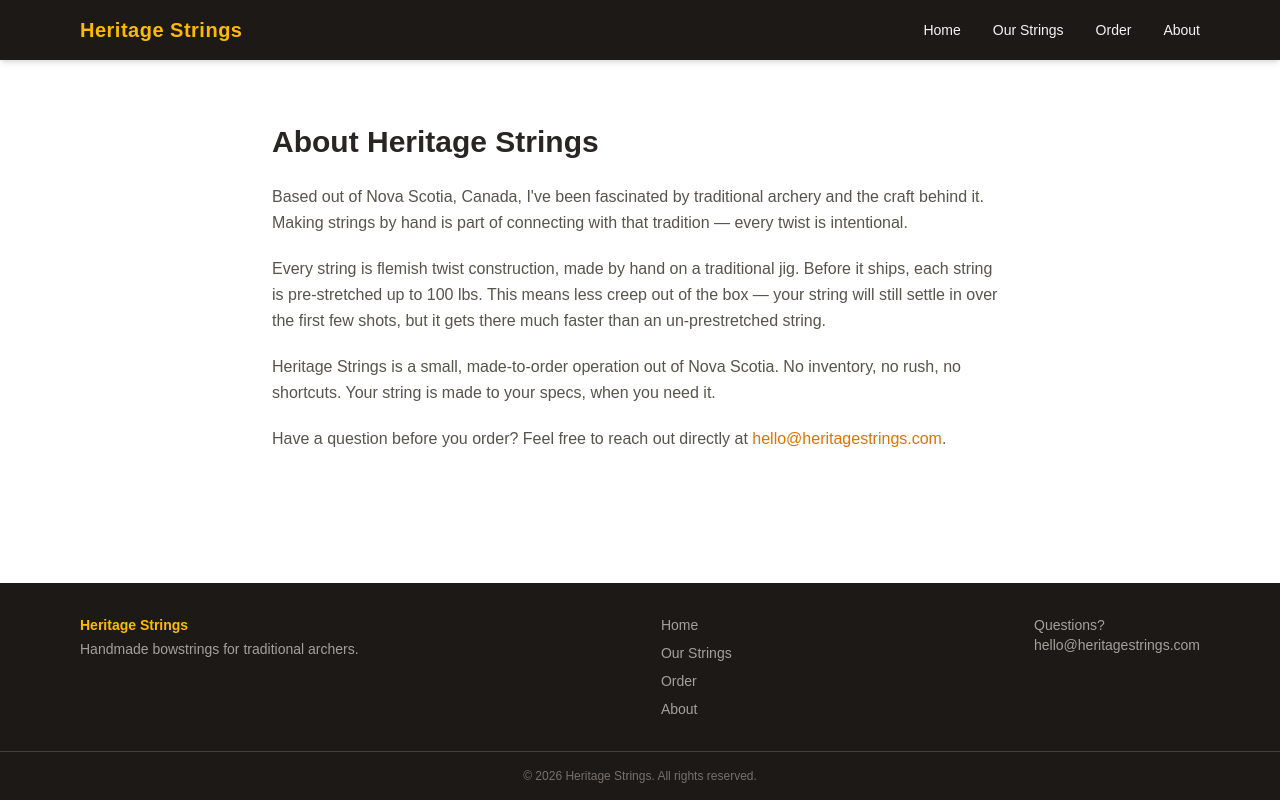
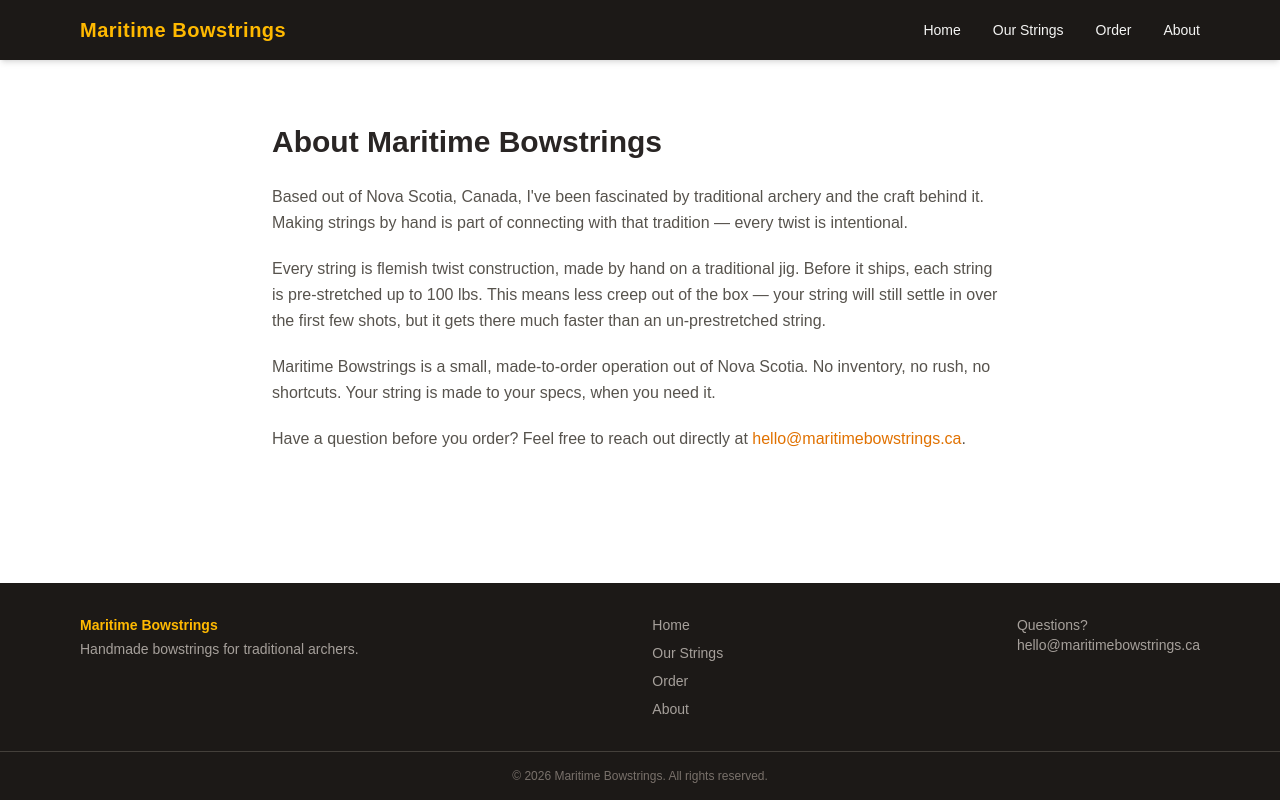
Before and after one commit to Cascodex/bowstrings-website, a Next.js app: page /about in a window 1280 px wide. Built offline with nearby package versions, Linux system fonts and the light colour scheme.

Commit message:
Rename brand: Heritage Strings -> Maritime Bowstrings

```diff
--- a/src/app/about/page.tsx
+++ b/src/app/about/page.tsx
@@ -1,14 +1,14 @@
 import type { Metadata } from 'next';
 
 export const metadata: Metadata = {
-  title: 'About | Heritage Strings',
-  description: 'About the maker behind Heritage Strings.',
+  title: 'About | Maritime Bowstrings',
+  description: 'About the maker behind Maritime Bowstrings.',
 };
 
 export default function AboutPage() {
   return (
     <main className="max-w-3xl mx-auto px-4 py-16">
-      <h1 className="text-3xl font-bold text-stone-800 mb-6">About Heritage Strings</h1>
+      <h1 className="text-3xl font-bold text-stone-800 mb-6">About Maritime Bowstrings</h1>
       <div className="space-y-5 text-stone-600 leading-relaxed">
         <p>
           Based out of Nova Scotia, Canada, I&apos;ve been fascinated by traditional archery and the
@@ -22,16 +22,16 @@ export default function AboutPage() {
           than an un-prestretched string.
         </p>
         <p>
-          Heritage Strings is a small, made-to-order operation out of Nova Scotia. No inventory,
+          Maritime Bowstrings is a small, made-to-order operation out of Nova Scotia. No inventory,
           no rush, no shortcuts. Your string is made to your specs, when you need it.
         </p>
         <p>
           Have a question before you order? Feel free to reach out directly at{' '}
           <a
-            href="mailto:hello@heritagestrings.com"
+            href="mailto:hello@maritimebowstrings.ca"
             className="text-amber-600 hover:underline"
           >
-            hello@heritagestrings.com
+            hello@maritimebowstrings.ca
           </a>
           .
         </p>
--- a/src/app/layout.tsx
+++ b/src/app/layout.tsx
@@ -15,7 +15,7 @@ const geistMono = Geist_Mono({
 });
 
 export const metadata: Metadata = {
-  title: 'Heritage Strings — Handmade Bowstrings',
+  title: 'Maritime Bowstrings — Handmade Bowstrings',
   description:
     'Custom handmade bowstrings for longbows and recurves. Made to order by an archer who cares about quality.',
 };
--- a/src/app/order/page.tsx
+++ b/src/app/order/page.tsx
@@ -2,7 +2,7 @@ import OrderForm from '@/components/order/OrderForm';
 import type { Metadata } from 'next';
 
 export const metadata: Metadata = {
-  title: 'Order a Bowstring | Heritage Strings',
+  title: 'Order a Bowstring | Maritime Bowstrings',
   description: 'Order a custom handmade bowstring for your longbow or recurve.',
 };
 
--- a/src/app/strings/page.tsx
+++ b/src/app/strings/page.tsx
@@ -3,7 +3,7 @@ import Link from 'next/link';
 import type { Metadata } from 'next';
 
 export const metadata: Metadata = {
-  title: 'Our Strings | Heritage Strings',
+  title: 'Our Strings | Maritime Bowstrings',
   description: 'Browse handmade bowstring options — materials, colors, and configurations.',
 };
 
--- a/src/components/home/Features.tsx
+++ b/src/components/home/Features.tsx
@@ -30,7 +30,7 @@ export default function Features() {
     <section className="py-20 px-4 bg-stone-50">
       <div className="max-w-6xl mx-auto">
         <h2 className="text-3xl font-bold text-stone-800 text-center mb-12">
-          Why Heritage Strings?
+          Why Maritime Bowstrings?
         </h2>
         <div className="grid grid-cols-1 sm:grid-cols-2 lg:grid-cols-4 gap-8">
           {features.map((feature) => (
--- a/src/components/layout/Footer.tsx
+++ b/src/components/layout/Footer.tsx
@@ -5,7 +5,7 @@ export default function Footer() {
     <footer className="bg-stone-900 text-stone-400 text-sm mt-auto">
       <div className="max-w-6xl mx-auto px-4 py-8 flex flex-col md:flex-row justify-between gap-6">
         <div>
-          <p className="text-amber-400 font-semibold mb-1">Heritage Strings</p>
+          <p className="text-amber-400 font-semibold mb-1">Maritime Bowstrings</p>
           <p>Handmade bowstrings for traditional archers.</p>
         </div>
         <nav className="flex flex-col gap-2">
@@ -17,15 +17,15 @@ export default function Footer() {
         <div>
           <p>Questions?</p>
           <a
-            href="mailto:hello@heritagestrings.com"
+            href="mailto:hello@maritimebowstrings.ca"
             className="hover:text-stone-100 transition-colors"
           >
-            hello@heritagestrings.com
+            hello@maritimebowstrings.ca
           </a>
         </div>
       </div>
       <div className="border-t border-stone-700 text-center py-4 text-xs text-stone-500">
-        © {new Date().getFullYear()} Heritage Strings. All rights reserved.
+        © {new Date().getFullYear()} Maritime Bowstrings. All rights reserved.
       </div>
     </footer>
   );
--- a/src/components/layout/Header.tsx
+++ b/src/components/layout/Header.tsx
@@ -13,7 +13,7 @@ export default function Header() {
           href="/"
           className="text-xl font-bold tracking-wide text-amber-400 hover:text-amber-300 transition-colors"
         >
-          Heritage Strings
+          Maritime Bowstrings
         </Link>
 
         {/* Desktop nav */}
```
